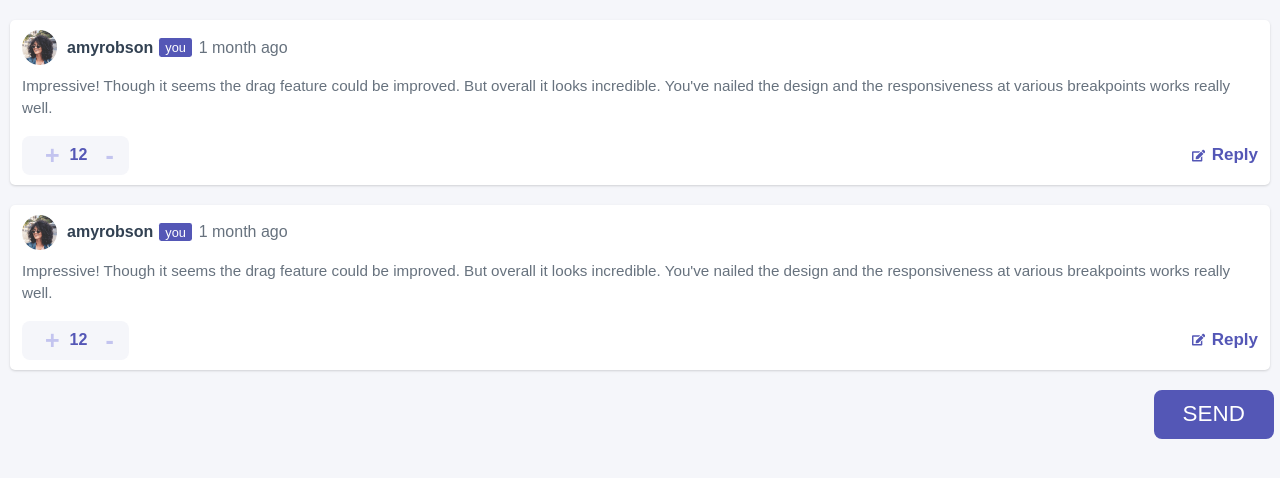
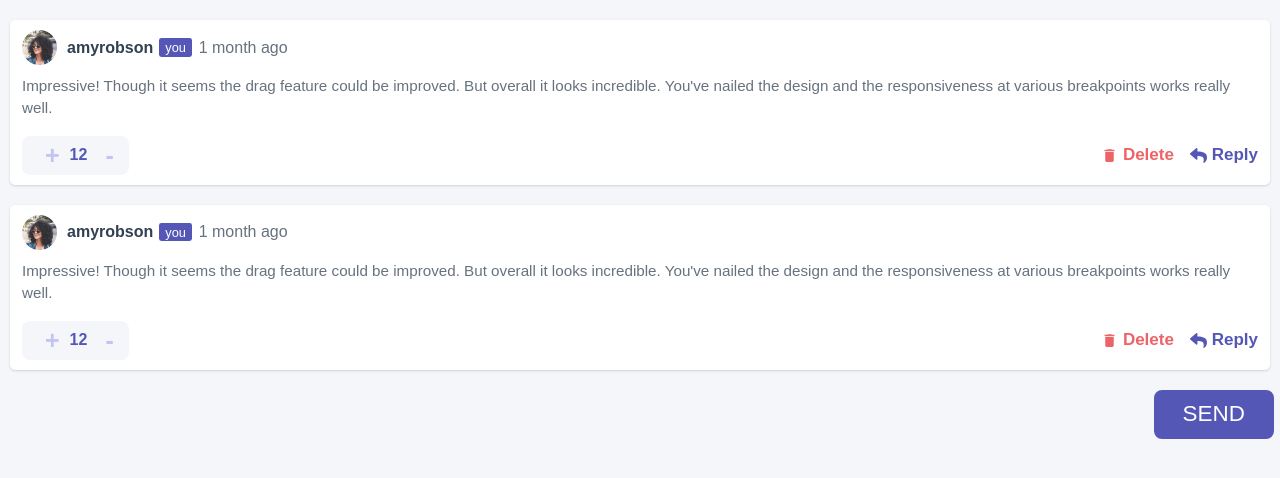
Before and after one commit to Webmekanic/Interactive-Comments, a React (Create React App) app: page / in a window 1280 px wide. Shown: the top 478 px of the page. Built offline with nearby package versions, Linux system fonts and the light colour scheme; a web font is replaced by a local one.

Commit message:
add user delete icon to comment card

```diff
--- a/src/components/commentCard.jsx
+++ b/src/components/commentCard.jsx
@@ -4,6 +4,7 @@ import user from "../images/avatars/image-amyrobson.png"
 import CommentVote from "./commentVote"
 import { CommentWrapper } from "./styled/comment"
 import { FaReply, FaEdit } from "react-icons/fa"
+import { MdDelete } from "react-icons/md"
 
 const commentCard = () => {
   return (
@@ -24,10 +25,19 @@ const commentCard = () => {
         </p>
         <div className="commentBtn">
           <CommentVote />
-          <button className="replyBtn">
-            <FaEdit size={"13.3"} />
-            Reply
-          </button>
+          <div className="commentIcons">
+            <button
+              className="replyBtn"
+              style={{ color: "hsl(358, 79%, 66%)" }}
+            >
+              <MdDelete size={"17"} />
+              Delete
+            </button>
+            <button className="replyBtn">
+              <FaReply size={"17"} />
+              Reply
+            </button>
+          </div>
         </div>
       </CommentWrapper>
     </Card>
--- a/src/components/styled/comment.jsx
+++ b/src/components/styled/comment.jsx
@@ -58,11 +58,16 @@ export const CommentWrapper = styled.section`
 padding-top: 1rem;
 text-align: justify;
 }
+.commentIcons{
+display: flex;
+flex: row;
+grid-gap: 1rem;
+}
 .replyBtn{
   color: ${(props) => props.theme.colors.moderateBlue};
   font-weight: 600;
   display: flex;
-  grid-gap:0.4rem;
+  grid-gap:0.3rem;
   align-items: center;
   background-color: transparent;
   border: none;
```
